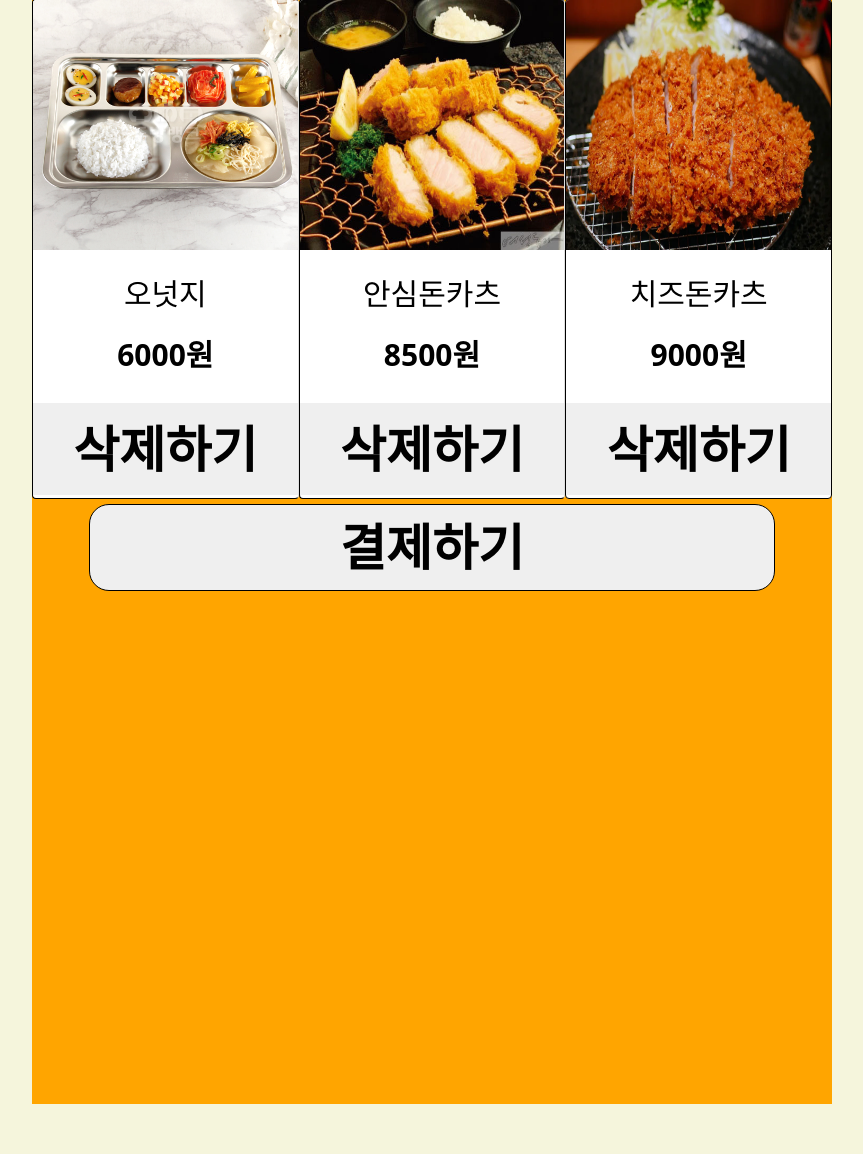
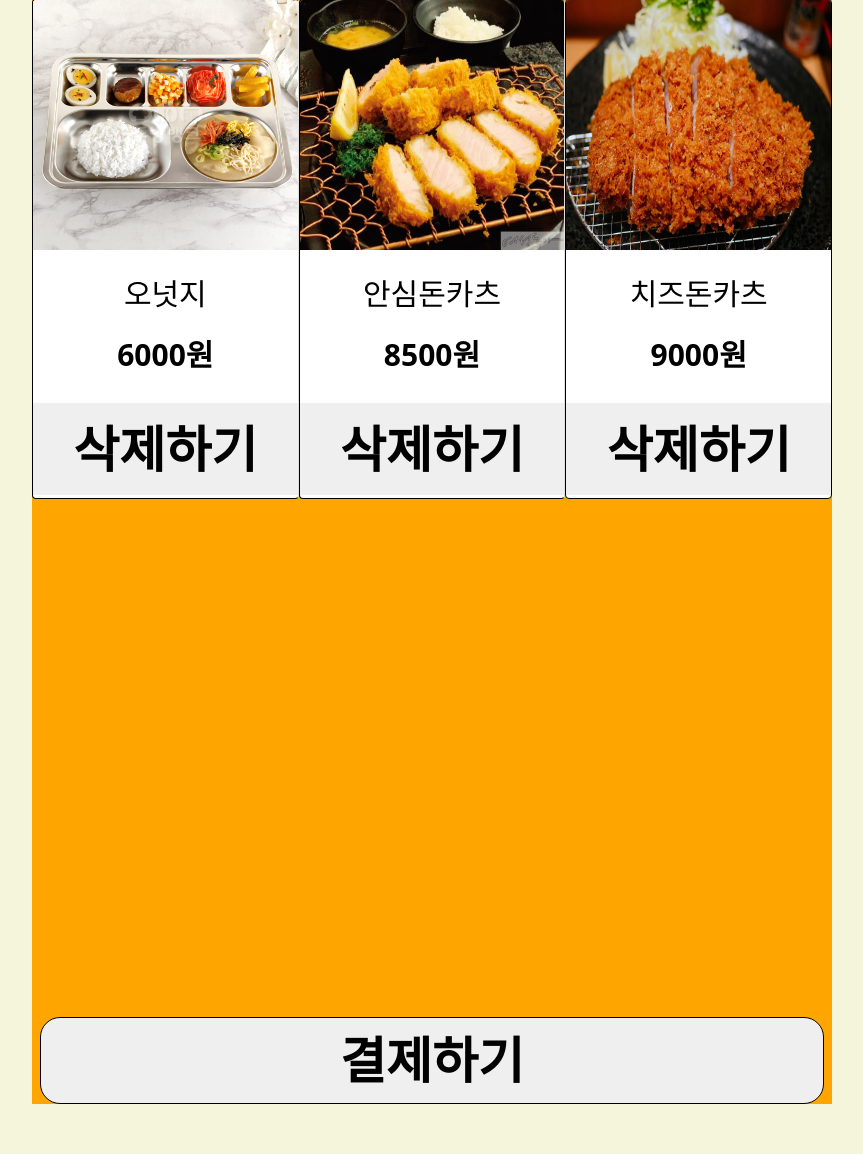
Before and after one commit to taeyeon0319/Capstone-Design, a Django app: page /cart/ in a window 1280 px wide. Shown: the part 246-1400 px from the top of the page, without its empty margins (208-1071 px from the left). Run offline with Django 4.2, Linux system fonts and the light colour scheme; data comes from the database, SQL or seed files in the repository; both versions use the stored data as it was after the commit.

Commit message:
[윤영서] 버튼 스타일

```diff
--- a/donkey/static/css/style.css
+++ b/donkey/static/css/style.css
@@ -8,6 +8,7 @@ body {
 }
 
 #kiosk_size {
+  position: relative;
   background-color: orange;
   width: 800px;
   height: 1300px;
@@ -208,11 +209,22 @@ button:hover {
   font-size: 30px;
 }
 
+#cardContainer{
+  position: relative;
+}
+
 #pay_btn {
+  position: absolute;
+  bottom: 0;
+  left: 50%;
+  transform: translateX(-50%);
+
   border-radius: 20px;
   border: 1px solid black;
-  padding: 5px 250px;
+  padding: 5px 100px;
   font-size: 50px;
+  display: block;
+  width: 98%;
 }
 .card-title {
   margin: 10px;
```
Also changed, not shown: db.sqlite3.
